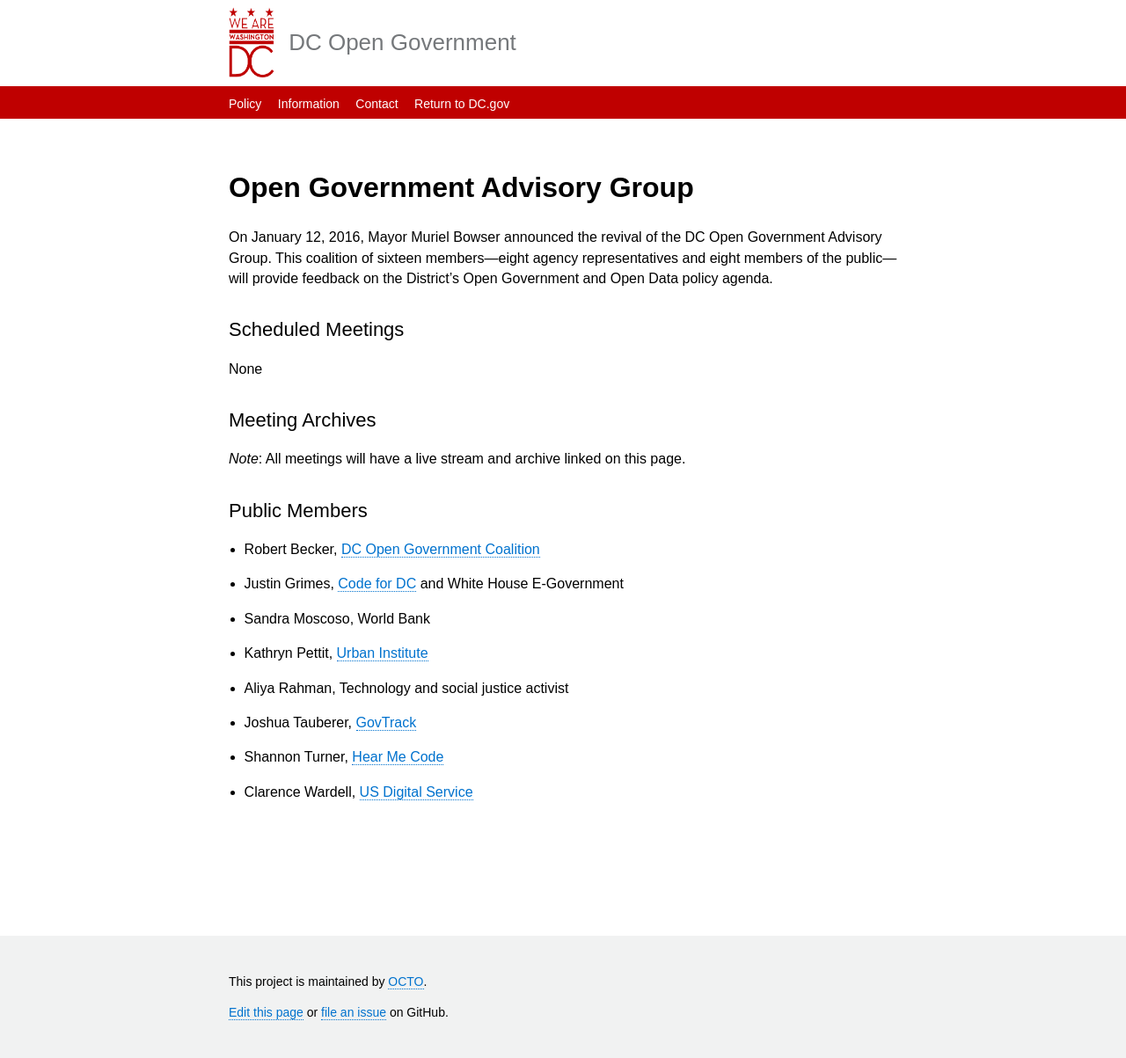
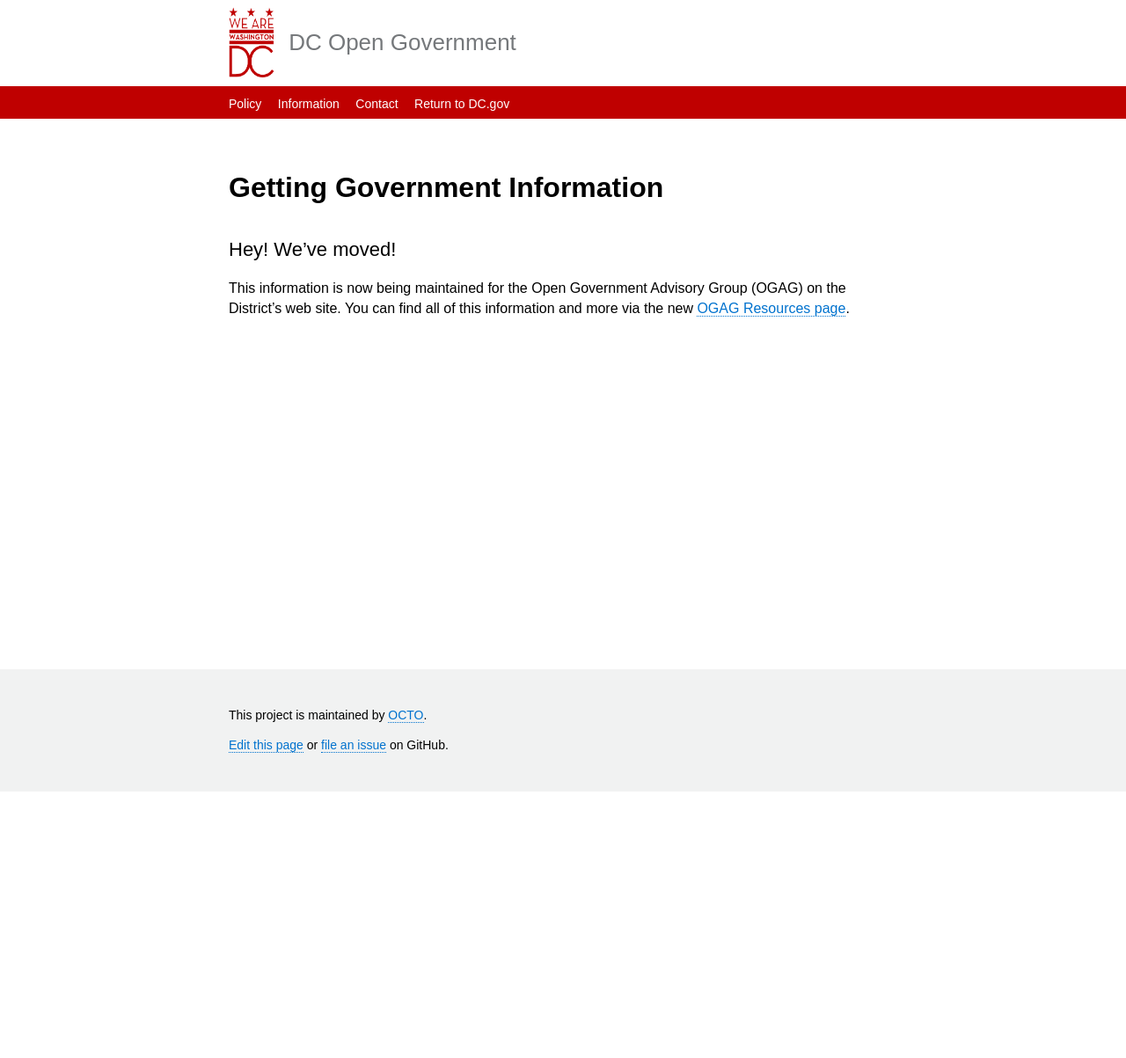
Before and after one commit to DCgov/dcgov.github.io, a Jekyll site: the page built from _pages/open-government-advisory-group.md, in a window 1280 px wide. Shown: the whole page at 88% size. Built offline with Jekyll 4.4.1, drawn with Linux system fonts in a browser that asks for light colours; nearby versions of some CDN libraries; after the commit the page ends 900 px from its top, so only the background shows below that.

Commit message:
update page to point to new OGAG site

```diff
--- a/_pages/open-government-advisory-group.md
+++ b/_pages/open-government-advisory-group.md
@@ -1,25 +1,8 @@
 ---
 layout: page
-title: Open Government Advisory Group
+title: Getting Government Information
 ---
 
-On January 12, 2016, Mayor Muriel Bowser announced the revival of the DC Open Government Advisory Group. This coalition of sixteen members—eight  agency representatives and eight members of the public—will provide feedback on the District's Open Government and Open Data policy agenda.
+## Hey! We've moved!
 
-## Scheduled Meetings
-
-None
-
-## Meeting Archives
-
-*Note*: All meetings will have a live stream and archive linked on this page.
-
-## Public Members
-
-* Robert Becker, [DC Open Government Coalition](http://www.dcogc.org/)
-* Justin Grimes, [Code for DC](http://codefordc.org/) and White House E-Government
-* Sandra Moscoso, World Bank
-* Kathryn Pettit, [Urban Institute](http://www.urban.org/)
-* Aliya Rahman, Technology and social justice activist
-* Joshua Tauberer, [GovTrack](https://www.govtrack.us/)
-* Shannon Turner, [Hear Me Code](http://hearmecode.com/)
-* Clarence Wardell, [US Digital Service](https://www.whitehouse.gov/digital/united-states-digital-service)
+This information is now being maintained for the Open Government Advisory Group (OGAG) on the District's web site. You can find all of this information and more via the new [OGAG Resources page](http://ogag.dc.gov/page/open-resources).
```
